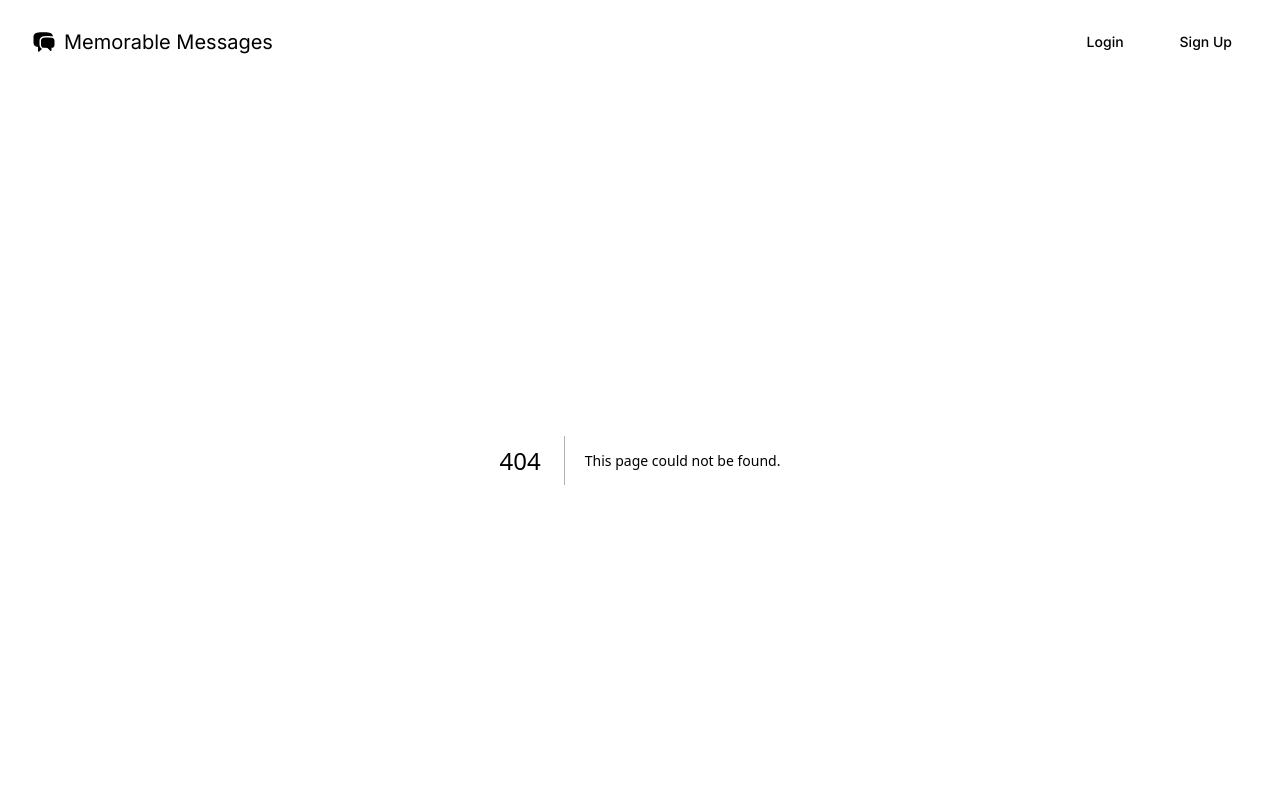
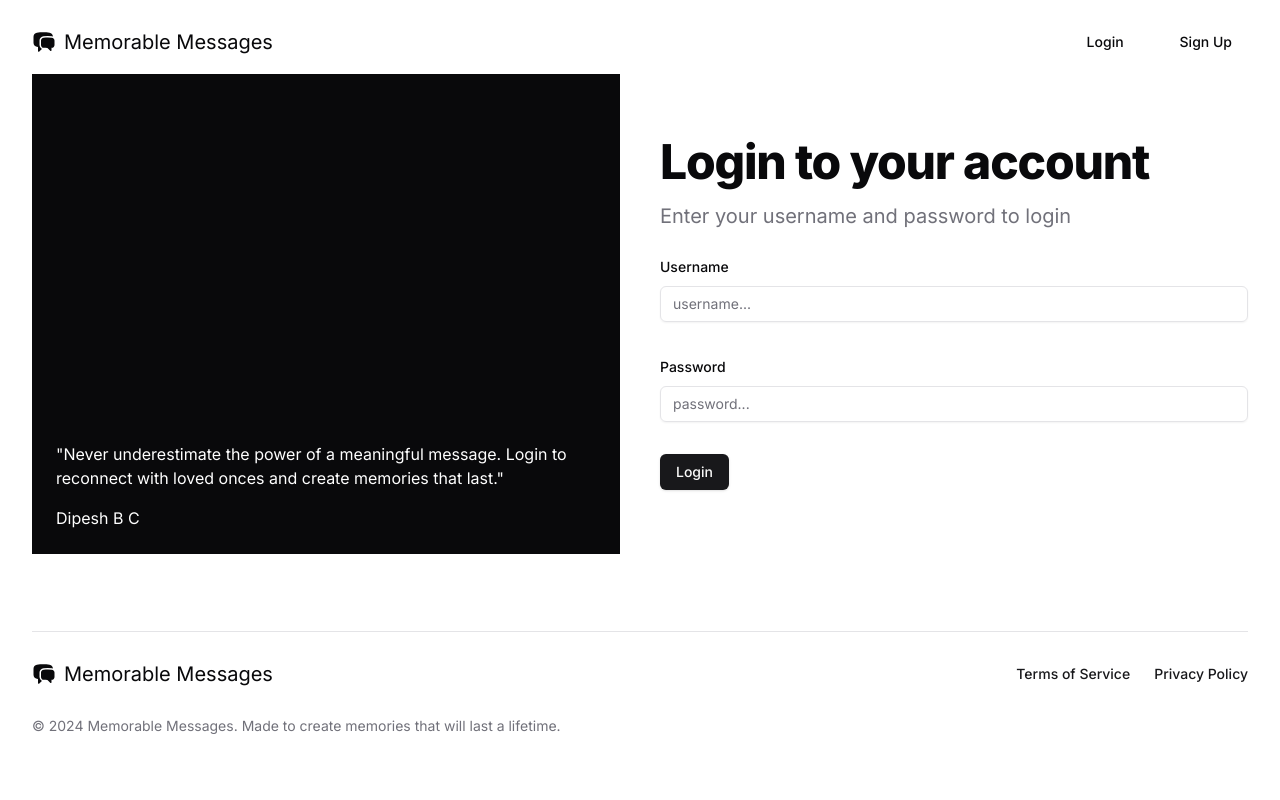
Before and after one commit to bcdipesh/memorable-messages, a Next.js app: page /login in a window 1280 px wide. Before the commit this address had no page. Shown: the top 800 px of the page. Built offline with nearby package versions, Linux system fonts and the light colour scheme.

Commit message:
Implement Login form

```diff
--- a/app/layout.tsx
+++ b/app/layout.tsx
@@ -9,7 +9,10 @@
 const inter = Inter({ subsets: ["latin"] });
 
 export const metadata: Metadata = {
-  title: "Memorable Messages",
+  title: {
+    template: "%s | Memorable Messages",
+    default: "Memorable Messages",
+  },
   description:
     "Web application that allows users to create, store, and share personalized messages by creating custom occasions.",
 };
@@ -50,6 +53,7 @@
             ))}
           </div>
         </nav>
+
         {children}
 
         {/* Footer with copyright and links */}
--- /dev/null
+++ b/app/lib/login-form-schema.ts
@@ -0,0 +1,12 @@
+import { z } from "zod";
+
+export const loginFormSchema = z.object({
+  username: z
+    .string()
+    .min(1, "Please enter your username."),
+  password: z
+    .string()
+    .min(1, "Please enter your password."),
+});
+
+loginFormSchema.required();
--- /dev/null
+++ b/app/login/page.tsx
@@ -0,0 +1,37 @@
+import { Metadata } from "next";
+import LoginForm from "@/components/ui/login/login-form";
+
+export const metadata: Metadata = {
+  title: "Login",
+};
+
+export default function Login() {
+  return (
+    <main className="grid min-h-[60vh] gap-10 md:grid-cols-2">
+      {/* Left container: quotes */}
+      <div className="hidden w-full flex-col bg-foreground md:flex">
+        <blockquote className="mt-auto space-y-4 p-6 text-white">
+          <p>
+            "Never underestimate the power of a meaningful message. Login to
+            reconnect with loved onces and create memories that last."
+          </p>
+          <footer>Dipesh B C</footer>
+        </blockquote>
+      </div>
+
+      {/* Right container: login form */}
+      <div className="flex flex-col justify-center space-y-6">
+        <div className="space-y-4">
+          <h1 className="text-4xl font-extrabold tracking-tight lg:text-5xl">
+            Login to your account
+          </h1>
+          <p className="text-xl text-muted-foreground">
+            Enter your username and password to login
+          </p>
+        </div>
+
+        <LoginForm />
+      </div>
+    </main>
+  );
+}
--- a/app/page.tsx
+++ b/app/page.tsx
@@ -1,13 +1,18 @@
 import { Button } from "@/components/ui/button";
 import Image from "next/image";
 import Link from "next/link";
+import { Metadata } from "next";
+
+export const metadata: Metadata = {
+  title: "Home",
+};
 
 export default function Home() {
   return (
     <main className="my-6 grid grid-cols-3 gap-6 space-y-6">
       {/* Page heading and caption */}
       <div className="col-span-full md:col-end-3 md:row-start-1">
-        <h1 className=" text-4xl font-extrabold tracking-tight lg:text-5xl">
+        <h1 className="text-4xl font-extrabold tracking-tight lg:text-5xl">
           Capture life's precious moments with heartfelt messages that last
         </h1>
         <p className="leading-7 [&:not(:first-child)]:mt-6">
@@ -24,6 +29,7 @@
         alt="Women sending heartfelt messages"
         width={720}
         height={520}
+        priority
       />
 
       {/* Call to action */}
--- /dev/null
+++ b/components/ui/form.tsx
@@ -0,0 +1,176 @@
+import * as React from "react"
+import * as LabelPrimitive from "@radix-ui/react-label"
+import { Slot } from "@radix-ui/react-slot"
+import {
+  Controller,
+  ControllerProps,
+  FieldPath,
+  FieldValues,
+  FormProvider,
+  useFormContext,
+} from "react-hook-form"
+
+import { cn } from "@/lib/utils"
+import { Label } from "@/components/ui/label"
+
+const Form = FormProvider
+
+type FormFieldContextValue<
+  TFieldValues extends FieldValues = FieldValues,
+  TName extends FieldPath<TFieldValues> = FieldPath<TFieldValues>
+> = {
+  name: TName
+}
+
+const FormFieldContext = React.createContext<FormFieldContextValue>(
+  {} as FormFieldContextValue
+)
+
+const FormField = <
+  TFieldValues extends FieldValues = FieldValues,
+  TName extends FieldPath<TFieldValues> = FieldPath<TFieldValues>
+>({
+  ...props
+}: ControllerProps<TFieldValues, TName>) => {
+  return (
+    <FormFieldContext.Provider value={{ name: props.name }}>
+      <Controller {...props} />
+    </FormFieldContext.Provider>
+  )
+}
+
+const useFormField = () => {
+  const fieldContext = React.useContext(FormFieldContext)
+  const itemContext = React.useContext(FormItemContext)
+  const { getFieldState, formState } = useFormContext()
+
+  const fieldState = getFieldState(fieldContext.name, formState)
+
+  if (!fieldContext) {
+    throw new Error("useFormField should be used within <FormField>")
+  }
+
+  const { id } = itemContext
+
+  return {
+    id,
+    name: fieldContext.name,
+    formItemId: `${id}-form-item`,
+    formDescriptionId: `${id}-form-item-description`,
+    formMessageId: `${id}-form-item-message`,
+    ...fieldState,
+  }
+}
+
+type FormItemContextValue = {
+  id: string
+}
+
+const FormItemContext = React.createContext<FormItemContextValue>(
+  {} as FormItemContextValue
+)
+
+const FormItem = React.forwardRef<
+  HTMLDivElement,
+  React.HTMLAttributes<HTMLDivElement>
+>(({ className, ...props }, ref) => {
+  const id = React.useId()
+
+  return (
+    <FormItemContext.Provider value={{ id }}>
+      <div ref={ref} className={cn("space-y-2", className)} {...props} />
+    </FormItemContext.Provider>
+  )
+})
+FormItem.displayName = "FormItem"
+
+const FormLabel = React.forwardRef<
+  React.ElementRef<typeof LabelPrimitive.Root>,
+  React.ComponentPropsWithoutRef<typeof LabelPrimitive.Root>
+>(({ className, ...props }, ref) => {
+  const { error, formItemId } = useFormField()
+
+  return (
+    <Label
+      ref={ref}
+      className={cn(error && "text-destructive", className)}
+      htmlFor={formItemId}
+      {...props}
+    />
+  )
+})
+FormLabel.displayName = "FormLabel"
+
+const FormControl = React.forwardRef<
+  React.ElementRef<typeof Slot>,
+  React.ComponentPropsWithoutRef<typeof Slot>
+>(({ ...props }, ref) => {
+  const { error, formItemId, formDescriptionId, formMessageId } = useFormField()
+
+  return (
+    <Slot
+      ref={ref}
+      id={formItemId}
+      aria-describedby={
+        !error
+          ? `${formDescriptionId}`
+          : `${formDescriptionId} ${formMessageId}`
+      }
+      aria-invalid={!!error}
+      {...props}
+    />
+  )
+})
+FormControl.displayName = "FormControl"
+
+const FormDescription = React.forwardRef<
+  HTMLParagraphElement,
+  React.HTMLAttributes<HTMLParagraphElement>
+>(({ className, ...props }, ref) => {
+  const { formDescriptionId } = useFormField()
+
+  return (
+    <p
+      ref={ref}
+      id={formDescriptionId}
+      className={cn("text-[0.8rem] text-muted-foreground", className)}
+      {...props}
+    />
+  )
+})
+FormDescription.displayName = "FormDescription"
+
+const FormMessage = React.forwardRef<
+  HTMLParagraphElement,
+  React.HTMLAttributes<HTMLParagraphElement>
+>(({ className, children, ...props }, ref) => {
+  const { error, formMessageId } = useFormField()
+  const body = error ? String(error?.message) : children
+
+  if (!body) {
+    return null
+  }
+
+  return (
+    <p
+      ref={ref}
+      id={formMessageId}
+      className={cn("text-[0.8rem] font-medium text-destructive", className)}
+      {...props}
+    >
+      {body}
+    </p>
+  )
+})
+FormMessage.displayName = "FormMessage"
+
+export {
+  useFormField,
+  Form,
+  FormItem,
+  FormLabel,
+  FormControl,
+  FormDescription,
+  FormMessage,
+  FormField,
+}
--- /dev/null
+++ b/components/ui/input.tsx
@@ -0,0 +1,25 @@
+import * as React from "react"
+
+import { cn } from "@/lib/utils"
+
+export interface InputProps
+  extends React.InputHTMLAttributes<HTMLInputElement> {}
+
+const Input = React.forwardRef<HTMLInputElement, InputProps>(
+  ({ className, type, ...props }, ref) => {
+    return (
+      <input
+        type={type}
+        className={cn(
+          "flex h-9 w-full rounded-md border border-input bg-transparent px-3 py-1 text-sm shadow-sm transition-colors file:border-0 file:bg-transparent file:text-sm file:font-medium placeholder:text-muted-foreground focus-visible:outline-none focus-visible:ring-1 focus-visible:ring-ring disabled:cursor-not-allowed disabled:opacity-50",
+          className
+        )}
+        ref={ref}
+        {...props}
+      />
+    )
+  }
+)
+Input.displayName = "Input"
+
+export { Input }
--- /dev/null
+++ b/components/ui/label.tsx
@@ -0,0 +1,26 @@
+"use client"
+
+import * as React from "react"
+import * as LabelPrimitive from "@radix-ui/react-label"
+import { cva, type VariantProps } from "class-variance-authority"
+
+import { cn } from "@/lib/utils"
+
+const labelVariants = cva(
+  "text-sm font-medium leading-none peer-disabled:cursor-not-allowed peer-disabled:opacity-70"
+)
+
+const Label = React.forwardRef<
+  React.ElementRef<typeof LabelPrimitive.Root>,
+  React.ComponentPropsWithoutRef<typeof LabelPrimitive.Root> &
+    VariantProps<typeof labelVariants>
+>(({ className, ...props }, ref) => (
+  <LabelPrimitive.Root
+    ref={ref}
+    className={cn(labelVariants(), className)}
+    {...props}
+  />
+))
+Label.displayName = LabelPrimitive.Root.displayName
+
+export { Label }
--- /dev/null
+++ b/components/ui/login/login-form.tsx
@@ -0,0 +1,68 @@
+"use client";
+
+import { loginFormSchema } from "@/app/lib/login-form-schema";
+import { z } from "zod";
+import { zodResolver } from "@hookform/resolvers/zod";
+import { useForm } from "react-hook-form";
+import { Button } from "@/components/ui/button";
+import {
+  Form,
+  FormControl,
+  FormField,
+  FormItem,
+  FormLabel,
+  FormMessage,
+} from "@/components/ui/form";
+import { Input } from "@/components/ui/input";
+
+export default function LoginForm() {
+  const form = useForm<z.infer<typeof loginFormSchema>>({
+    resolver: zodResolver(loginFormSchema),
+    defaultValues: {
+      username: "",
+      password: "",
+    },
+  });
+
+  function onSubmit(values: z.infer<typeof loginFormSchema>) {
+    console.log(values);
+  }
+
+  return (
+    // Login form
+    <Form {...form}>
+      <form onSubmit={form.handleSubmit(onSubmit)} className="space-y-8">
+        {/* Username field */}
+        <FormField
+          control={form.control}
+          name="username"
+          render={({ field }) => (
+            <FormItem>
+              <FormLabel>Username</FormLabel>
+              <FormControl>
+                <Input placeholder="username..." {...field} />
+              </FormControl>
+              <FormMessage />
+            </FormItem>
+          )}
+        />
+
+        {/* Password field */}
+        <FormField
+          control={form.control}
+          name="password"
+          render={({ field }) => (
+            <FormItem>
+              <FormLabel>Password</FormLabel>
+              <FormControl>
+                <Input placeholder="password..." {...field} />
+              </FormControl>
+              <FormMessage />
+            </FormItem>
+          )}
+        />
+        <Button type="submit">Login</Button>
+      </form>
+    </Form>
+  );
+}
--- a/package.json
+++ b/package.json
@@ -9,7 +9,9 @@
     "lint": "next lint"
   },
   "dependencies": {
+    "@hookform/resolvers": "^3.3.4",
     "@radix-ui/react-icons": "^1.3.0",
+    "@radix-ui/react-label": "^2.0.2",
     "@radix-ui/react-separator": "^1.0.3",
     "@radix-ui/react-slot": "^1.0.2",
     "class-variance-authority": "^0.7.0",
@@ -17,8 +19,10 @@
     "next": "14.1.0",
     "react": "^18",
     "react-dom": "^18",
+    "react-hook-form": "^7.50.1",
     "tailwind-merge": "^2.2.1",
-    "tailwindcss-animate": "^1.0.7"
+    "tailwindcss-animate": "^1.0.7",
+    "zod": "^3.22.4"
   },
   "devDependencies": {
     "@types/node": "^20",
```
Also changed, not shown: 1 other file (tests, documents, lock files or other folders).
